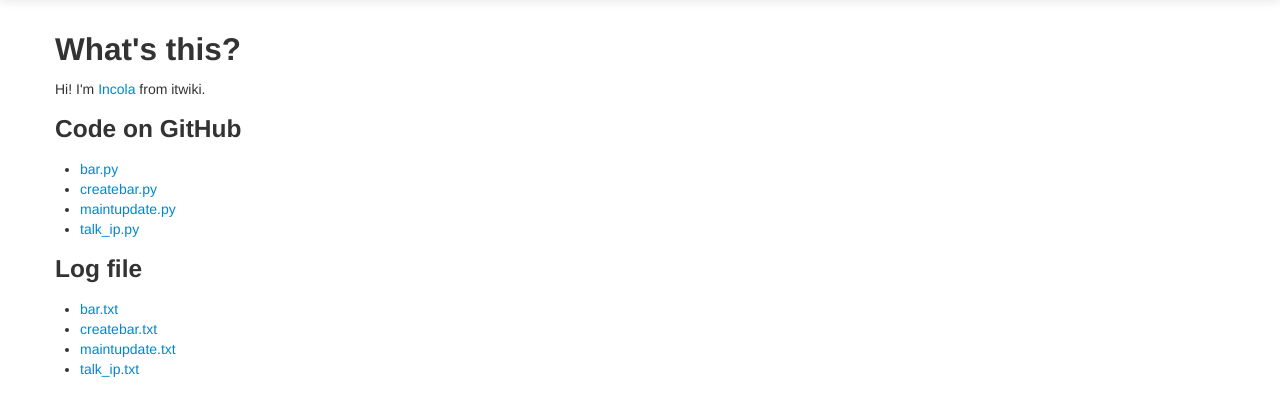
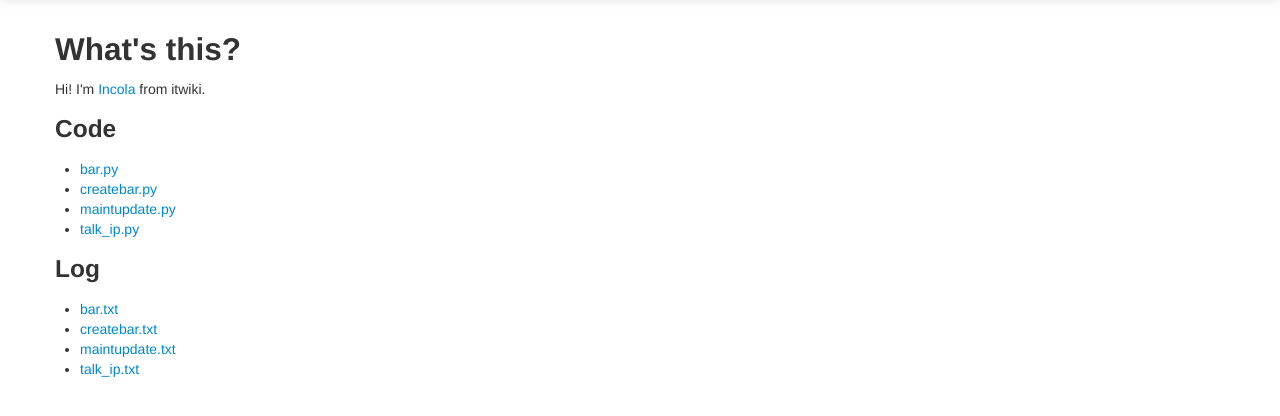
Before and after one commit to diegmonti/labs-tools-incolabot, a PHP site: page / in a window 1280 px wide. Shown: the part 41-457 px from the top of the page. Run offline with PHP 8.4, Linux system fonts and the light colour scheme.

Commit message:
Estetic fixes

```diff
--- a/public_html/bar.php
+++ b/public_html/bar.php
@@ -31,7 +31,7 @@
           <a class="brand" href="index.html">IncolaBot</a>
           <div class="nav-collapse collapse">
             <ul class="nav">
-              <li class="active"><a href="index.html">This project</a></li>
+              <li><a href="index.html">This project</a></li>
               <li><a href="http://it.wikipedia.org/wiki/Utente:Incola">My userpage</a></li>
               <li><a href="http://it.wikipedia.org/wiki/Utente:IncolaBot">My bot</a></li>
         <li><a href="http://it.wikipedia.org/w/index.php?title=Discussioni_utente:Incola&action=edit&section=new">Contact me</a></li>
@@ -44,7 +44,7 @@
 
     <div class="container">
 
-    <h2>Log of bar.py</h2>
+    <h3>Log of bar.py</h3>
 
     <pre class="txt" style="font-family:monospace;"><?php echo file_get_contents( "../log/bar.txt" ); ?></pre>
 
--- a/public_html/createbar.php
+++ b/public_html/createbar.php
@@ -31,7 +31,7 @@
           <a class="brand" href="index.html">IncolaBot</a>
           <div class="nav-collapse collapse">
             <ul class="nav">
-              <li class="active"><a href="index.html">This project</a></li>
+              <li><a href="index.html">This project</a></li>
               <li><a href="http://it.wikipedia.org/wiki/Utente:Incola">My userpage</a></li>
               <li><a href="http://it.wikipedia.org/wiki/Utente:IncolaBot">My bot</a></li>
         <li><a href="http://it.wikipedia.org/w/index.php?title=Discussioni_utente:Incola&action=edit&section=new">Contact me</a></li>
@@ -44,7 +44,7 @@
 
     <div class="container">
 
-    <h2>Log of createbar.py</h2>
+    <h3>Log of createbar.py</h3>
 
     <pre class="txt" style="font-family:monospace;"><?php echo file_get_contents( "../log/createbar.txt" ); ?></pre>
 
--- a/public_html/index.html
+++ b/public_html/index.html
@@ -47,7 +47,7 @@
 		<h2>What's this?</h2>
 		<p>Hi! I'm <a href="http://it.wikipedia.org/wiki/Utente:Incola">Incola</a> from itwiki.</p>
 
-    <h3>Code on GitHub</h3>
+    <h3>Code</h3>
     <ul>
       <li><a href="https://github.com/dmm42/labs-tools-incolabot/blob/master/bar.py">bar.py</a></li>
       <li><a href="https://github.com/dmm42/labs-tools-incolabot/blob/master/createbar.py">createbar.py</a></li>
@@ -55,7 +55,7 @@
       <li><a href="https://github.com/dmm42/labs-tools-incolabot/blob/master/talk_ip.py">talk_ip.py</a></li>
     </ul>
 
-		<h3>Log file</h3>
+		<h3>Log</h3>
     <ul>
       <li><a href="bar.php">bar.txt</a></li>
       <li><a href="createbar.php">createbar.txt</a></li>
--- a/public_html/maintupdate.php
+++ b/public_html/maintupdate.php
@@ -31,7 +31,7 @@
           <a class="brand" href="index.html">IncolaBot</a>
           <div class="nav-collapse collapse">
             <ul class="nav">
-              <li class="active"><a href="index.html">This project</a></li>
+              <li><a href="index.html">This project</a></li>
               <li><a href="http://it.wikipedia.org/wiki/Utente:Incola">My userpage</a></li>
               <li><a href="http://it.wikipedia.org/wiki/Utente:IncolaBot">My bot</a></li>
         <li><a href="http://it.wikipedia.org/w/index.php?title=Discussioni_utente:Incola&action=edit&section=new">Contact me</a></li>
@@ -44,7 +44,7 @@
 
     <div class="container">
 
-    <h2>Log of maintupdate.py</h2>
+    <h3>Log of maintupdate.py</h3>
 
     <pre class="txt" style="font-family:monospace;"><?php echo file_get_contents( "../log/maintupdate.txt" ); ?></pre>
 
--- a/public_html/talk_ip.php
+++ b/public_html/talk_ip.php
@@ -31,7 +31,7 @@
           <a class="brand" href="index.html">IncolaBot</a>
           <div class="nav-collapse collapse">
             <ul class="nav">
-              <li class="active"><a href="index.html">This project</a></li>
+              <li><a href="index.html">This project</a></li>
               <li><a href="http://it.wikipedia.org/wiki/Utente:Incola">My userpage</a></li>
               <li><a href="http://it.wikipedia.org/wiki/Utente:IncolaBot">My bot</a></li>
         <li><a href="http://it.wikipedia.org/w/index.php?title=Discussioni_utente:Incola&action=edit&section=new">Contact me</a></li>
@@ -44,7 +44,7 @@
 
     <div class="container">
 
-    <h2>Log of talk_ip.py</h2>
+    <h3>Log of talk_ip.py</h3>
 
     <pre class="txt" style="font-family:monospace;"><?php echo file_get_contents( "../log/talk_ip.txt" ); ?></pre>
 
```
